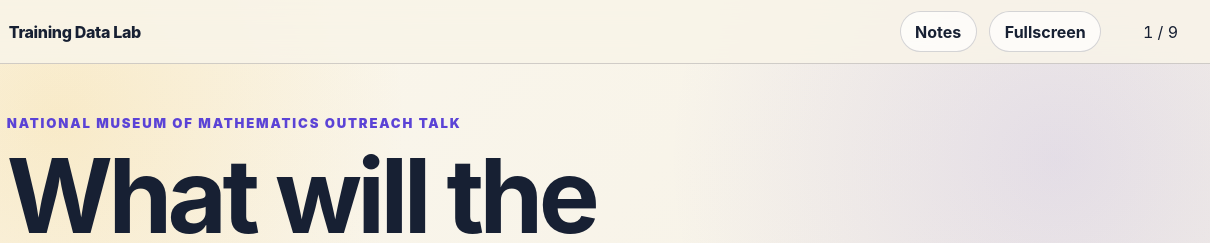
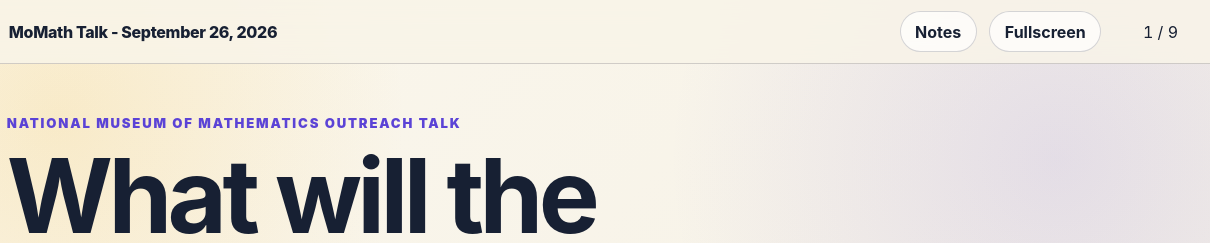
Before and after one commit to katiekeegan/OutreachTalk, a plain HTML site: page index.html in a window 1280 px wide. Shown: the top 243 px of the page, 70-1280 px from the left. Drawn offline with Linux system fonts and the light colour scheme.

Commit message:
Update header title for MoMath Talk event

```diff
--- a/index.html
+++ b/index.html
@@ -13,7 +13,7 @@
   <header class="topbar" aria-label="Presentation controls">
     <div class="brand">
       <span class="brand-mark" aria-hidden="true">∑</span>
-      <span>Training Data Lab</span>
+      <span>MoMath Talk - September 26, 2026</span>
     </div>
     <div class="topbar-actions">
       <button class="icon-button" id="notesToggle" type="button" aria-pressed="false" title="Toggle presenter notes">Notes</button>
```
